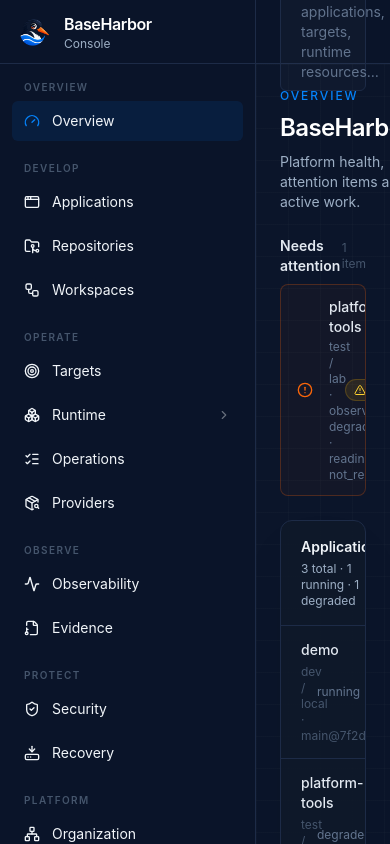
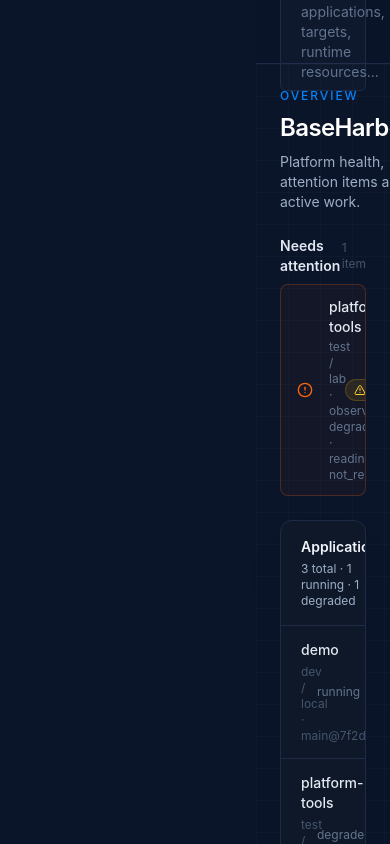
Before and after one commit to mcpdev80/baseharbor-console, a Next.js app: page / in a window 390 px wide. Shown: the top 844 px of the page. Built offline with nearby package versions, Linux system fonts and the light colour scheme.

Commit message:
feat: make desktop navigation responsive

```diff
--- a/src/components/shell/sidebar.tsx
+++ b/src/components/shell/sidebar.tsx
@@ -10,7 +10,7 @@ export function Sidebar() {
   const pathname = usePathname();
 
   return (
-    <aside className="fixed inset-y-0 left-0 z-30 w-64 border-r border-[var(--border)] bg-[#0B152A]/97 backdrop-blur-xl">
+    <aside className="fixed inset-y-0 left-0 z-30 hidden w-64 border-r border-[var(--border)] bg-[#0B152A]/97 backdrop-blur-xl lg:block">
       <div className="flex h-16 items-center gap-3 border-b border-[var(--border)] px-4">
         <Image src="/baseharbor-icon-128.png" alt="BaseHarbor" width={36} height={36} priority className="size-9 rounded-lg" />
         <div>
```
